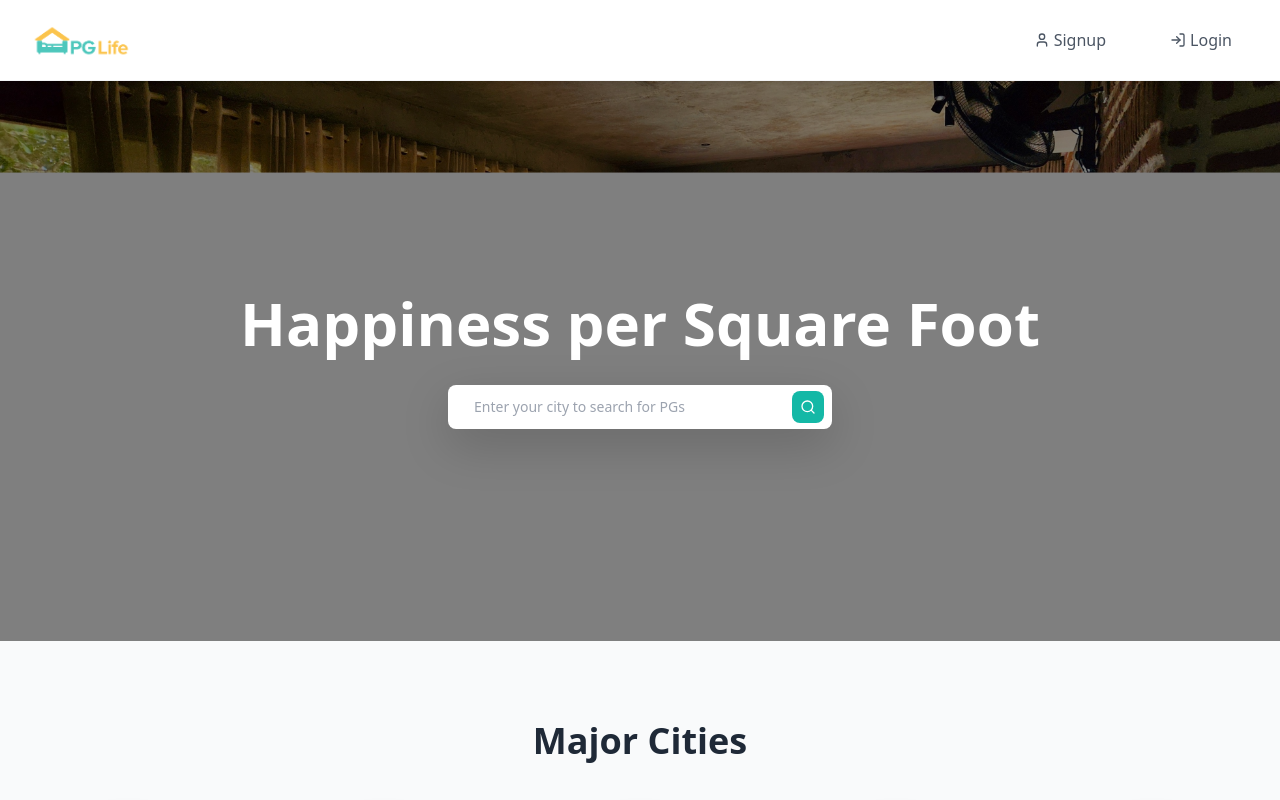
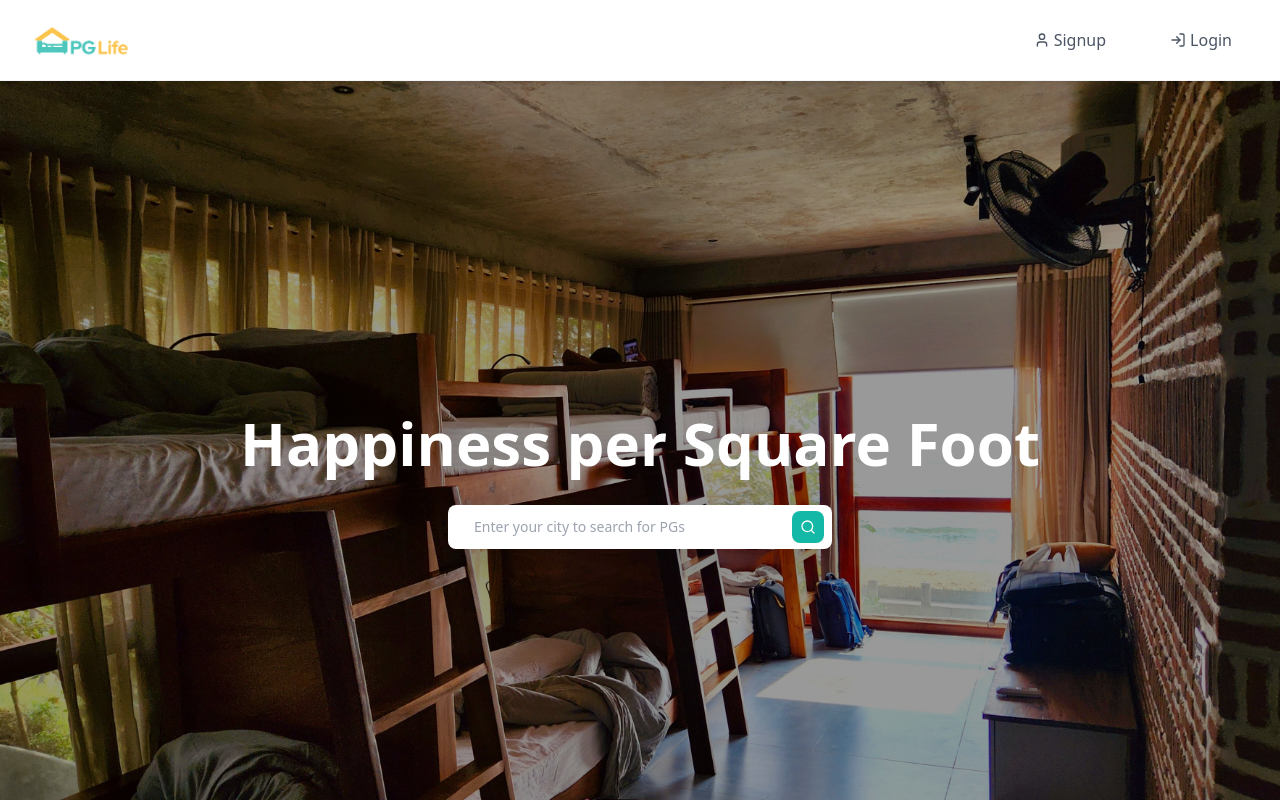
Before and after one commit to ravikumar2103/pglife, a React (Vite) app: page / in a window 1280 px wide. Shown: the top 800 px of the page. Built offline with nearby package versions, Linux system fonts and the light colour scheme; no server answers; the database is empty.

Commit message:
Update Hero Background with New Image

```diff
--- a/src/components/Hero.tsx
+++ b/src/components/Hero.tsx
@@ -37,9 +37,9 @@ const Hero: React.FC<HeroProps> = ({ onCitySearch }) => {
 
   return (
     <div
-      className="relative min-h-[70vh] w-full bg-cover bg-center bg-no-repeat bg-fixed"
+      className="hero-section relative min-h-[100vh] w-full bg-cover bg-center bg-no-repeat"
       style={{
-        backgroundImage: `linear-gradient(rgba(0, 0, 0, 0.5), rgba(0, 0, 0, 0.5)), url('/bg.jpg')`,
+        backgroundImage: `linear-gradient(rgba(0, 0, 0, 0.4), rgba(0, 0, 0, 0.4)), url('/bg copy.jpg')`,
         backgroundSize: 'cover',
         backgroundPosition: 'center center',
         backgroundRepeat: 'no-repeat',
--- a/src/index.css
+++ b/src/index.css
@@ -46,21 +46,25 @@ html {
   z-index: 9999;
 }
 
-/* Hero Background Fix - Ensure background image displays properly */
+/* Hero Background - Ensure complete image display */
 .hero-section {
   background-size: cover !important;
   background-position: center center !important;
   background-repeat: no-repeat !important;
   background-attachment: fixed !important;
-  min-height: 70vh !important;
+  min-height: 100vh !important;
   width: 100% !important;
   position: relative !important;
+  display: flex !important;
+  align-items: center !important;
+  justify-content: center !important;
 }
 
 /* Mobile background fix - Fixed attachment can cause issues on mobile */
 @media (max-width: 768px) {
   .hero-section {
     background-attachment: scroll !important;
+    min-height: 80vh !important;
   }
 }
 
```
